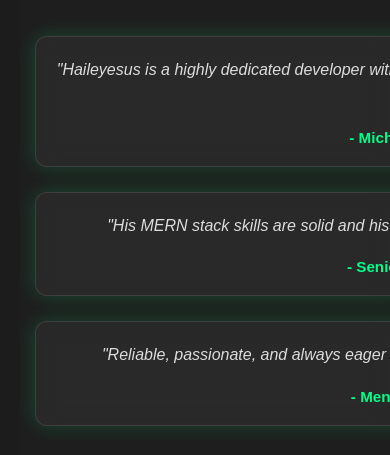
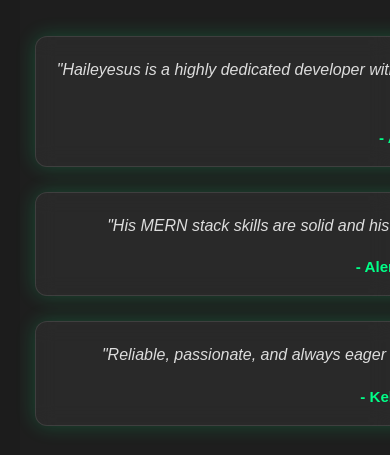
Before and after one commit to haileyesus3126/haile-portfolio, a React (Vite) app: page / in a window 390 px wide. Shown: the part 3247-3702 px from the top of the page. Built offline with nearby package versions, Linux system fonts and the light colour scheme.

Commit message:
Add contact form with EmailJS integration and responsive CSS

```diff
--- a/src/components/Testimonials/Testimonials.jsx
+++ b/src/components/Testimonials/Testimonials.jsx
@@ -9,17 +9,17 @@ function Testimonials() {
 
         <div className="testimonial-card">
           <p>"Haileyesus is a highly dedicated developer with excellent attention to detail. Working with him was smooth and productive."</p>
-          <h4>- Michael Postal, Team Lead</h4>
+          <h4>- Abebe, Team Lead</h4>
         </div>
 
         <div className="testimonial-card">
           <p>"His MERN stack skills are solid and his Task Management System project really impressed me."</p>
-          <h4>- Senior Developer, Hallmark</h4>
+          <h4>- Alemu, Senior Developer</h4>
         </div>
 
         <div className="testimonial-card">
           <p>"Reliable, passionate, and always eager to learn — highly recommend Haileyesus for any project."</p>
-          <h4>- Mentor, Coding Bootcamp</h4>
+          <h4>- Kebede, Coding Mentor</h4>
         </div>
 
       </div>
```
